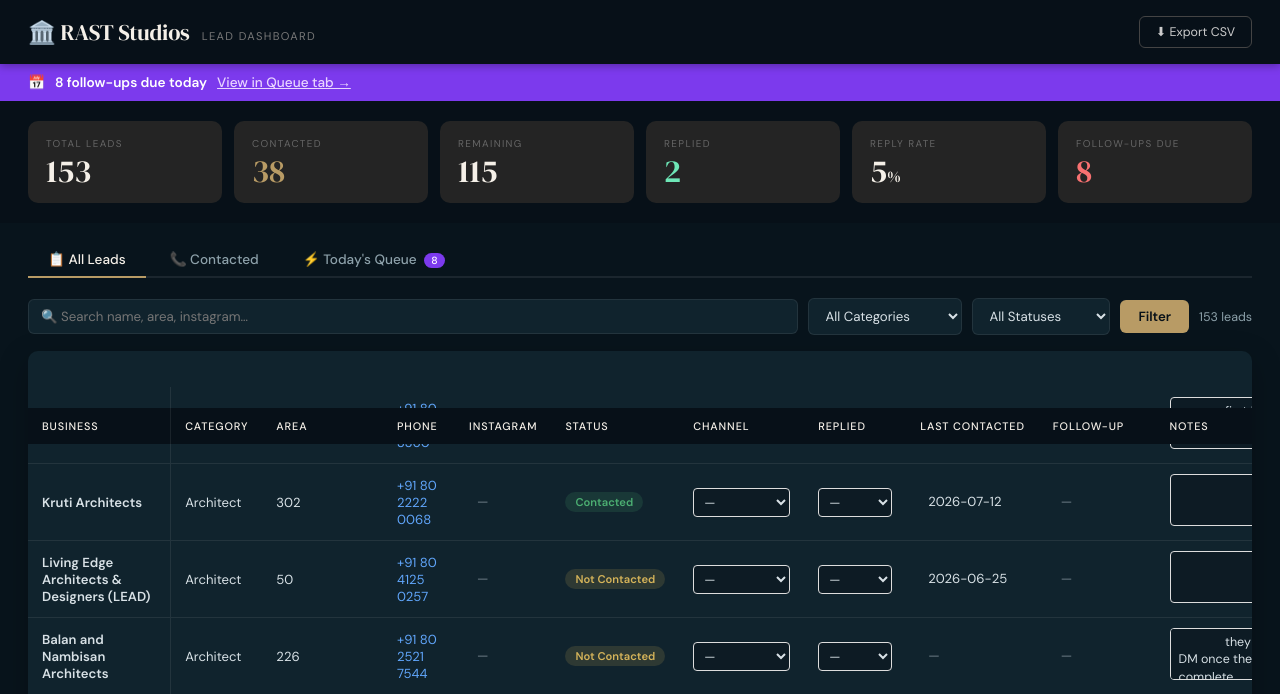
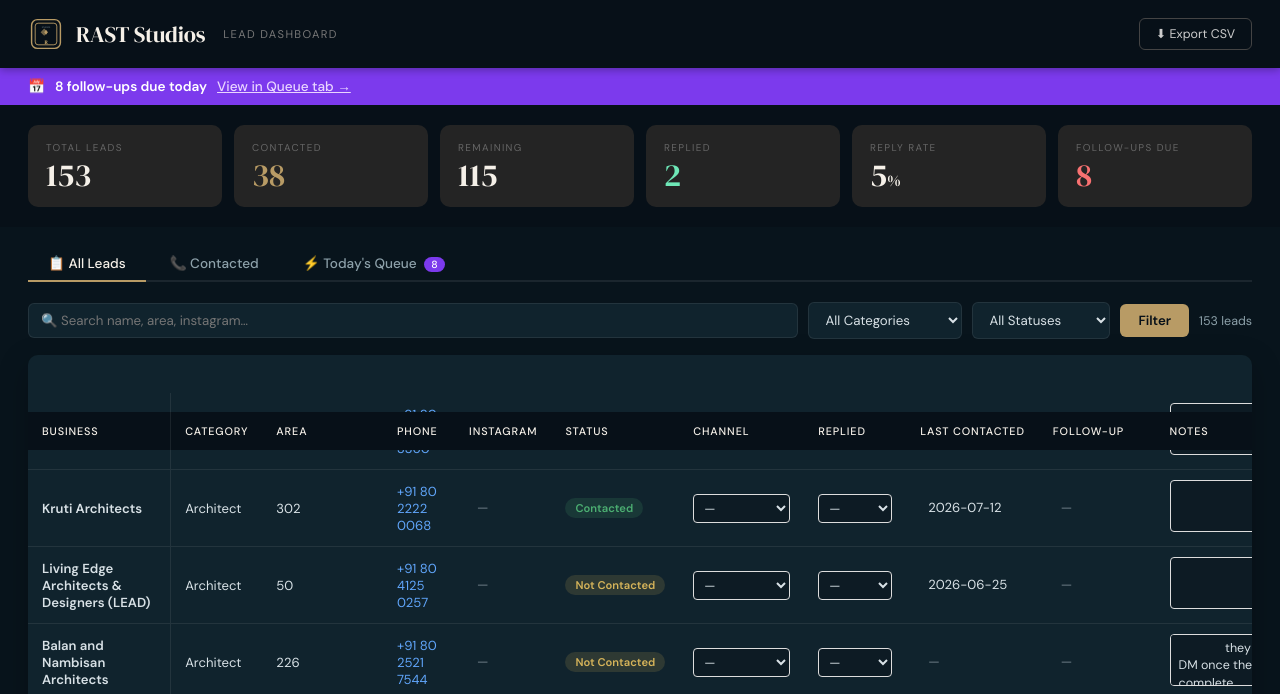
Before and after one commit to TejasRavi2001/RAST-Studios-Outreach, a Flask app: page / in a window 1280 px wide. Shown: the top 694 px of the page. Run offline with Flask 3, Linux system fonts and the light colour scheme; data comes from the database, SQL or seed files in the repository; some libraries are stand-ins or nearby versions.

Commit message:
Update index.html

```diff
--- a/templates/index.html
+++ b/templates/index.html
@@ -50,9 +50,24 @@ header {
   z-index: 100;
   box-shadow: 0 2px 8px rgba(0,0,0,0.3);
 }
-.header-left { display: flex; align-items: baseline; gap: 12px; }
-.logo { font-family: 'DM Serif Display', serif; font-size: 1.4rem; letter-spacing: -0.01em; }
-.logo-sub { font-size: 0.7rem; color: #777; text-transform: uppercase; letter-spacing: 0.12em; }
+.header-left { display: flex; align-items: center; gap: 12px; }
+.logo-svg {
+  width: 36px;
+  height: 36px;
+  flex-shrink: 0;
+}
+.logo-text {
+  font-family: 'DM Serif Display', serif;
+  font-size: 1.4rem;
+  letter-spacing: -0.01em;
+}
+.logo-sub {
+  font-size: 0.7rem;
+  color: #777;
+  text-transform: uppercase;
+  letter-spacing: 0.12em;
+  margin-left: 6px;
+}
 .header-right { display: flex; gap: 10px; align-items: center; }
 .btn-export {
   padding: 7px 16px;
@@ -181,13 +196,14 @@ table {
 }
 thead { background: var(--dark); color: #f5f0e8; position: sticky; top: 57px; z-index: 10; }
 thead th {
-  padding: 11px 14px;
+  padding: 12px 14px;
   text-align: left;
   font-weight: 500;
   font-size: 0.68rem;
   text-transform: uppercase;
   letter-spacing: 0.08em;
   white-space: nowrap;
+  vertical-align: middle;
 }
 tbody tr {
   border-bottom: 1px solid var(--border);
@@ -616,7 +632,16 @@ a { color: inherit; }
 <!-- Header -->
 <header>
   <div class="header-left">
-    <span class="logo">🏛️ RAST Studios</span>
+    <!-- RAST Studios Logo SVG -->
+    <svg class="logo-svg" viewBox="0 0 100 100" fill="none" xmlns="http://www.w3.org/2000/svg">
+      <rect x="10" y="10" width="80" height="80" rx="16" stroke="#b89b65" stroke-width="4"/>
+      <rect x="20" y="20" width="60" height="60" rx="8" stroke="#b89b65" stroke-width="2.5"/>
+      <path d="M35 45 L45 35 L55 45 L45 55 L35 45Z" fill="#b89b65" opacity="0.6"/>
+      <path d="M45 45 L50 38 L55 45 L50 52 L45 45Z" fill="#b89b65"/>
+      <text x="50" y="78" font-family="'DM Serif Display', serif" font-size="14" fill="#b89b65" text-anchor="middle" font-weight="600">R</text>
+      <text x="50" y="32" font-family="'DM Sans', sans-serif" font-size="6" fill="#8da1aa" text-anchor="middle" font-weight="300">STUDIOS</text>
+    </svg>
+    <span class="logo-text">RAST Studios</span>
     <span class="logo-sub">Lead Dashboard</span>
   </div>
   <div class="header-right">
@@ -1150,7 +1175,7 @@ a { color: inherit; }
 const channel = new BroadcastChannel('rast_sync');
 channel.onmessage = (e) => {
   if (e.data === 'refresh') {
-    window.location.reload(); // Full page refresh to avoid duplication
+    window.location.reload();
   }
 };
 
@@ -1159,7 +1184,6 @@ function notifyOtherTabs() {
 }
 
 // ── Undo System ──
-let undoStack = [];
 let undoTimeout = null;
 
 function showUndoToast(message) {
@@ -1178,7 +1202,7 @@ document.getElementById('undoBtn').addEventListener('click', function() {
         document.getElementById('undoToast').classList.remove('show');
         window.location.reload();
       } else {
-        alert('Nothing to undo.');
+        alert(data.message || 'Nothing to undo.');
       }
     })
     .catch(() => alert('Undo failed.'));
@@ -1378,14 +1402,12 @@ document.addEventListener('DOMContentLoaded', function() {
       const delta = startX - endX;
       if (Math.abs(delta) > SWIPE_THRESHOLD) {
         if (delta > 0) {
-          // Swipe left -> show delete
           const delBtn = currentCard.querySelector('.btn-del');
           if (delBtn) {
             delBtn.style.transform = 'scale(1.2)';
             setTimeout(() => delBtn.style.transform = '', 300);
           }
         } else {
-          // Swipe right -> show WhatsApp/DM
           const waBtn = currentCard.querySelector('.btn-wa');
           if (waBtn) {
             waBtn.style.transform = 'scale(1.2)';
@@ -1398,7 +1420,7 @@ document.addEventListener('DOMContentLoaded', function() {
   });
 });
 
-// ── Auto-refresh on visibility change (full reload to avoid duplication) ──
+// ── Auto-refresh on visibility change ──
 document.addEventListener('visibilitychange', function() {
   if (!document.hidden) {
     window.location.reload();
```
